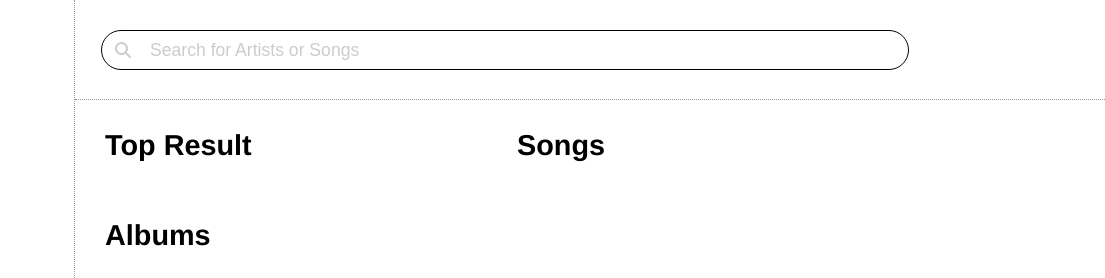
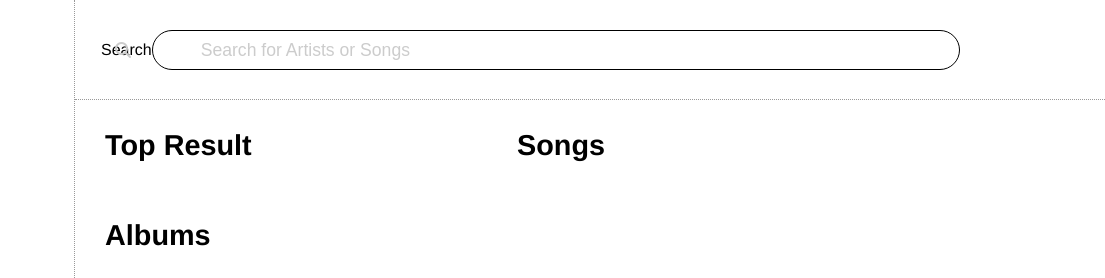
Before and after one commit to angcliu/CS130, a plain HTML site: page homework/hw04/your_task/index.html in a window 1280 px wide. Shown: the top 278 px of the page, 175-1280 px from the left. Drawn offline with Linux system fonts and the light colour scheme.

Commit message:
Accessibility

```diff
--- a/homework/hw04/your_task/index.html
+++ b/homework/hw04/your_task/index.html
@@ -22,7 +22,7 @@
         <main>
             <header>
                 <i class="fas fa-search"></i>
-                <input type="search"
+                <label for="search">Search</label><input type="search"
                     placeholder="Search for Artists or Songs"
                     id="search"
                     value="" />
```
Also changed, not shown: 3 other files.
